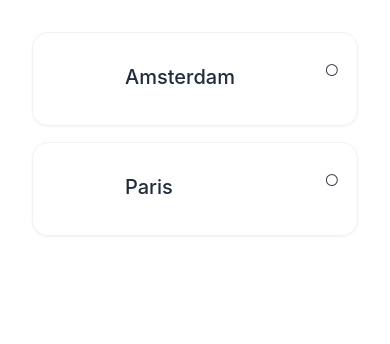
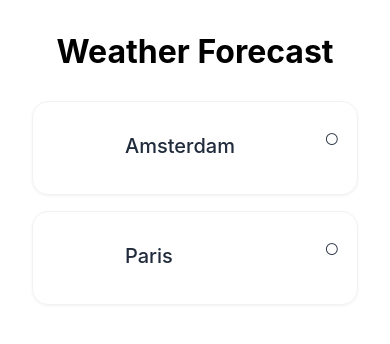
Before and after one commit to shakogegia/weather-app, a React Native app: screen /Home in a window 390 px wide. Shown: the top 344 px of the page. Built offline with nearby package versions, Linux system fonts and the light colour scheme; no server answers.

Commit message:
feat: home screen title

```diff
--- a/src/screens/HomeScreen.tsx
+++ b/src/screens/HomeScreen.tsx
@@ -40,6 +40,7 @@ export default function HomeScreen({ navigation }: RootStackScreenProps<'Home'>)
         data={cities}
         keyExtractor={city => city.id}
         style={{ padding: 16 }}
+        ListHeaderComponent={Header}
         ItemSeparatorComponent={Divider}
         refreshControl={<RefreshControl refreshing={isLoading} onRefresh={refresh} />}
         renderItem={({ item: city }) => (
@@ -63,6 +64,12 @@ export default function HomeScreen({ navigation }: RootStackScreenProps<'Home'>)
 
 const Divider = () => <View style={styles.divider} />
 
+const Header = () => (
+  <View style={styles.headerContainer}>
+    <Text style={styles.header}>Weather Forecast</Text>
+  </View>
+)
+
 const styles = StyleSheet.create({
   container: {
     flex: 1,
@@ -70,6 +77,15 @@ const styles = StyleSheet.create({
   },
   divider: {
     height: 16,
+  },
+  headerContainer: {
+    justifyContent: 'center',
+    marginBottom: 30,
+  },
+  header: {
+    fontWeight: 'bold',
+    fontSize: 32,
+    textAlign: 'center',
   },
   row: {
     flexDirection: 'row',
--- a/src/store/weatherSlice.ts
+++ b/src/store/weatherSlice.ts
@@ -87,22 +87,22 @@ export const weatherSlice = createSlice({
       state.cities = action.payload
       state.isLoading = false
     })
-    builder.addCase(fetchForecast.pending, (state, action) => {
+    builder.addCase(fetchForecast.pending, state => {
       state.isLoading = true
     })
-    builder.addCase(fetchForecast.rejected, (state, action) => {
+    builder.addCase(fetchForecast.rejected, state => {
       state.isLoading = false
     })
 
     builder.addCase(fetchCityForecast.fulfilled, (state, action) => {
       state.weatherData = action.payload
     })
-    builder.addCase(fetchCityForecast.pending, (state, action) => {
+    builder.addCase(fetchCityForecast.pending, state => {
       state.weatherData = {
         isLoading: true,
       }
     })
-    builder.addCase(fetchCityForecast.rejected, (state, action) => {
+    builder.addCase(fetchCityForecast.rejected, state => {
       state.weatherData = {
         isLoading: false,
       }
```
